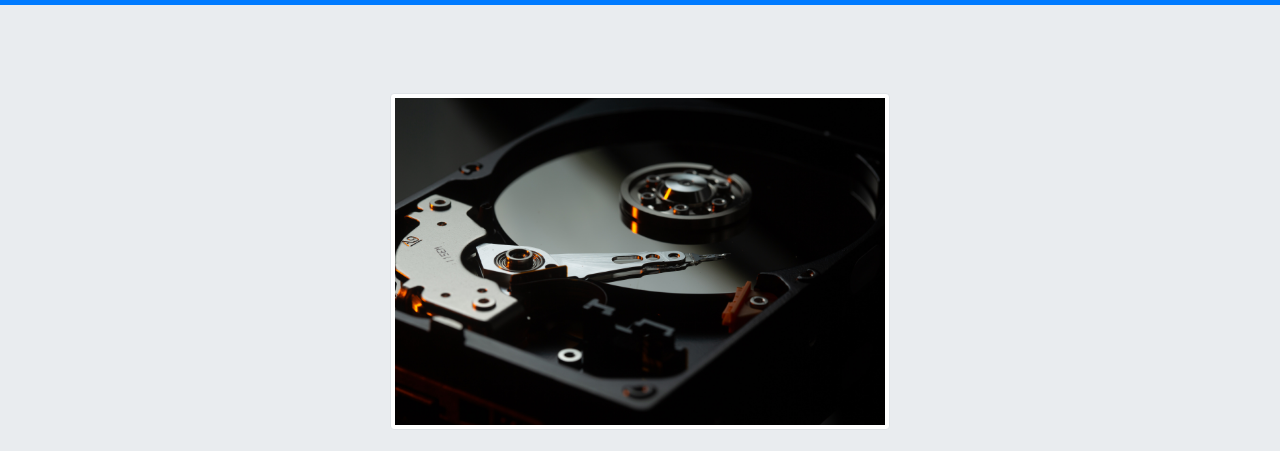
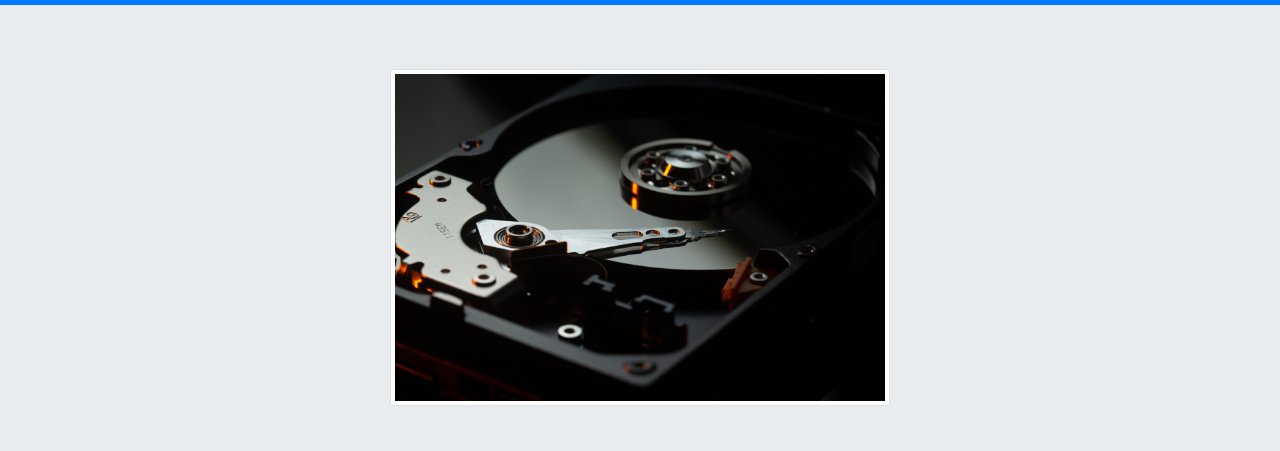
Before and after one commit to b2evandro/siteExemploBootstrap, a plain HTML site: page index.html in a window 1280 px wide. Shown: the part 61-512 px from the top of the page. Drawn offline with nearby package versions, Linux system fonts and the light colour scheme.

Commit message:
Alinhamento de imagem

```diff
--- a/index.html
+++ b/index.html
@@ -57,7 +57,7 @@
     <div class="jumbotron jumbotron-fluid ">
 
         <div class="container">
-            <div class="text-center p-4">
+            <div class="text-center pb-5">
                 <img src="./img/benjamin-lehman-GNyjCePVRs8-unsplash.jpg" class="rounded img-fluid img-thumbnail"
                     width="500" alt="...">
             </div>
```
